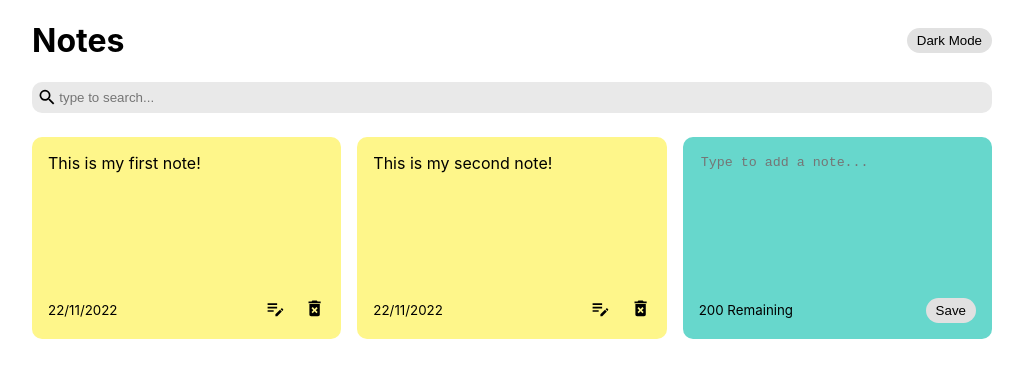
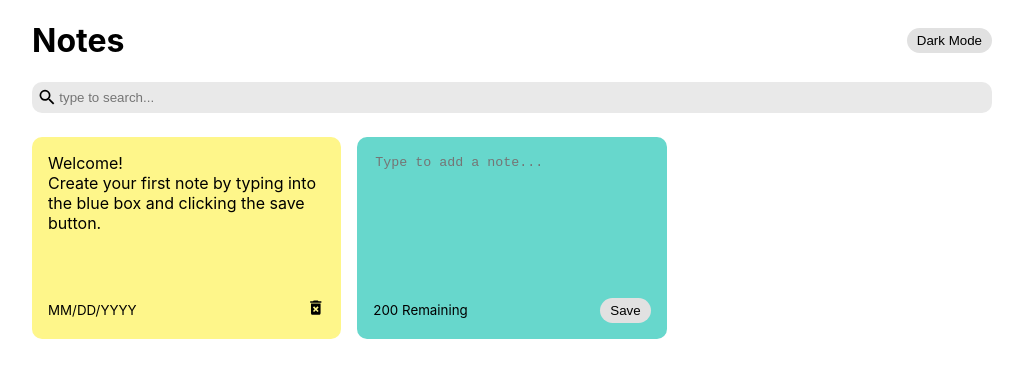
Before and after one commit to Abhinav-CHD/Notes, a React (Create React App) app: page / in a window 1280 px wide. Shown: the top 378 px of the page, without its empty margins (128-1151 px from the left). Built offline with nearby package versions, Linux system fonts and the light colour scheme.

Commit message:
create notes app

```diff
--- a/public/index.html
+++ b/public/index.html
@@ -24,7 +24,7 @@
       work correctly both with client-side routing and a non-root public URL.
       Learn how to configure a non-root public URL by running `npm run build`.
     -->
-    <title>React App</title>
+    <title>Notes App</title>
   </head>
   <body>
     <noscript>You need to enable JavaScript to run this app.</noscript>
--- a/src/App.js
+++ b/src/App.js
@@ -1,5 +1,5 @@
 import { useState, useEffect } from 'react';
-import { nanoid } from 'nanoid';
+import {nanoid} from 'nanoid';
 import NotesList from './components/NotesList';
 import Search from './components/Search';
 import Header from './components/Header';
@@ -8,13 +8,8 @@ const App = () => {
 	const [notes, setNotes] = useState([
 		{
 			id: nanoid(),
-			text: 'This is my first note!',
-			date: '22/11/2022',
-		},
-		{
-			id: nanoid(),
-			text: 'This is my second note!',
-			date: '22/11/2022',
+			text: 'Welcome! \nCreate your first note by typing into the blue box and clicking the save button.',
+			date: 'MM/DD/YYYY',
 		},
 	]);
 
--- /dev/null
+++ b/src/components/EditNote.js
@@ -0,0 +1,5 @@
+import React from "react";
+
+export default function EditNote(){
+    // Add edit Note functionality
+}
--- a/src/components/Note.js
+++ b/src/components/Note.js
@@ -1,4 +1,4 @@
-import { MdDeleteForever,MdEditNote} from 'react-icons/md';
+import {MdDeleteForever,MdEditNote} from 'react-icons/md';
 
 const Note = ({ id, text, date, handleDeleteNote }) => {
 	return (
@@ -7,13 +7,17 @@ const Note = ({ id, text, date, handleDeleteNote }) => {
 			<div className='note-footer'>
 				<small>{date}</small>
 				<div>
-					<MdEditNote
+					{/* Implement edit note functionality */}
+					{/* <MdEditNote
+					onClick={() => console.log("Hello World")}
 					size='1.3em'
-					/>
+					className='edit-icon'
+
+					/> */}
 					<MdDeleteForever
 						onClick={() => handleDeleteNote(id)}
 						className='delete-icon'
-						size='1.3em'
+						size='1.2em'
 					/>
 				</div>
 			</div>
--- a/src/components/NotesList.js
+++ b/src/components/NotesList.js
@@ -10,6 +10,7 @@ const NotesList = ({
 		<div className='notes-list'>
 			{notes.map((note) => (
 				<Note
+					key={note.id}
 					id={note.id}
 					text={note.text}
 					date={note.date}
--- a/src/index.css
+++ b/src/index.css
@@ -84,9 +84,14 @@ textarea:focus {
   justify-content: space-between;
 }
 
+.edit-icon {
+  cursor: pointer;
+}
+
 .delete-icon {
   cursor: pointer;
   padding-left: 1.2em;
+  padding-bottom: 0.1em;
 }
 
 .search {
--- a/src/index.js
+++ b/src/index.js
@@ -1,11 +1,10 @@
 import React from 'react';
-import ReactDOM from 'react-dom';
+import ReactDOM from 'react-dom/client';
 import './index.css';
 import App from './App';
 
-ReactDOM.render(
+ReactDOM.createRoot(document.getElementById('root')).render(
 	<React.StrictMode>
 		<App />
 	</React.StrictMode>,
-	document.getElementById('root')
 );
```
